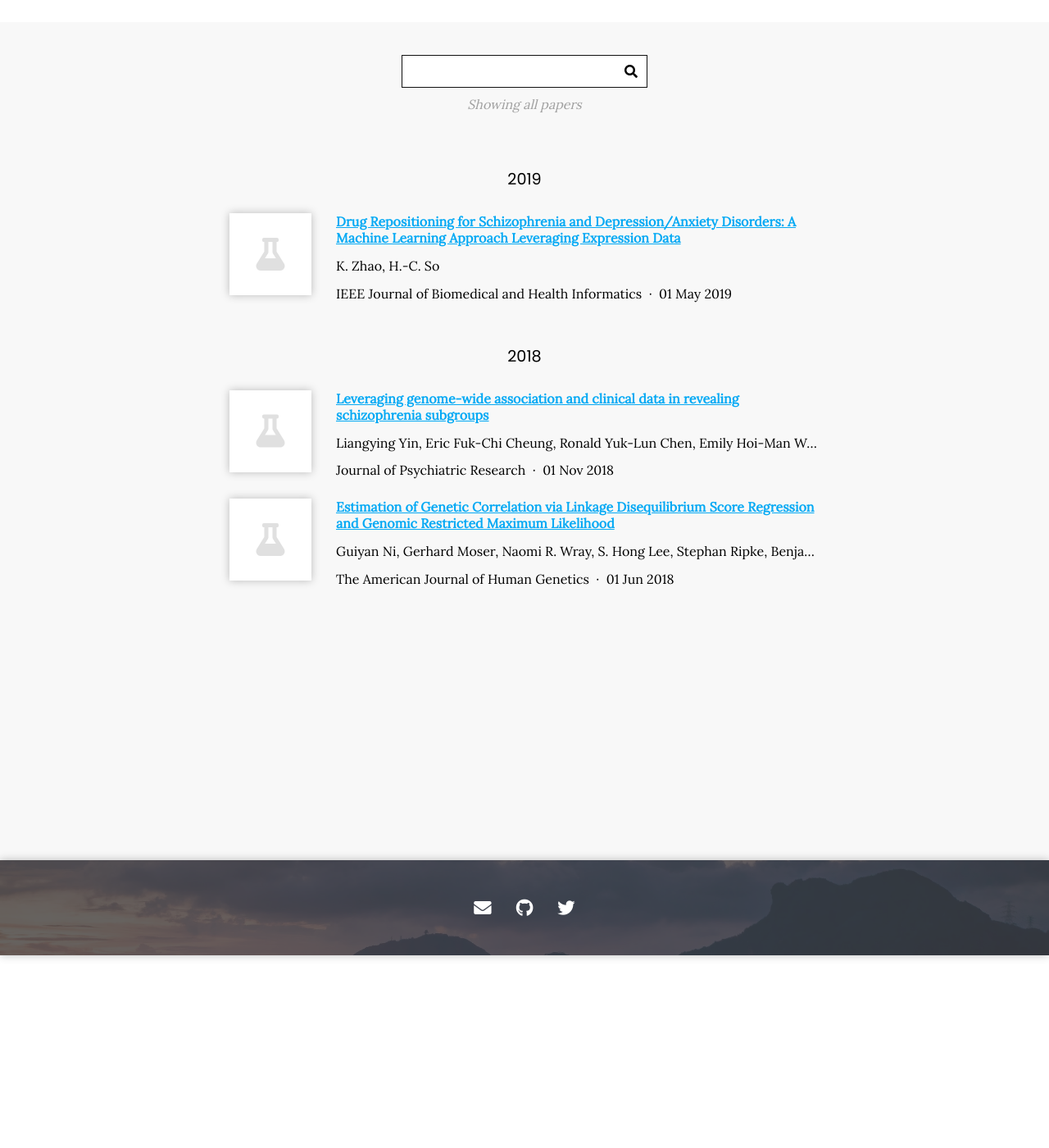
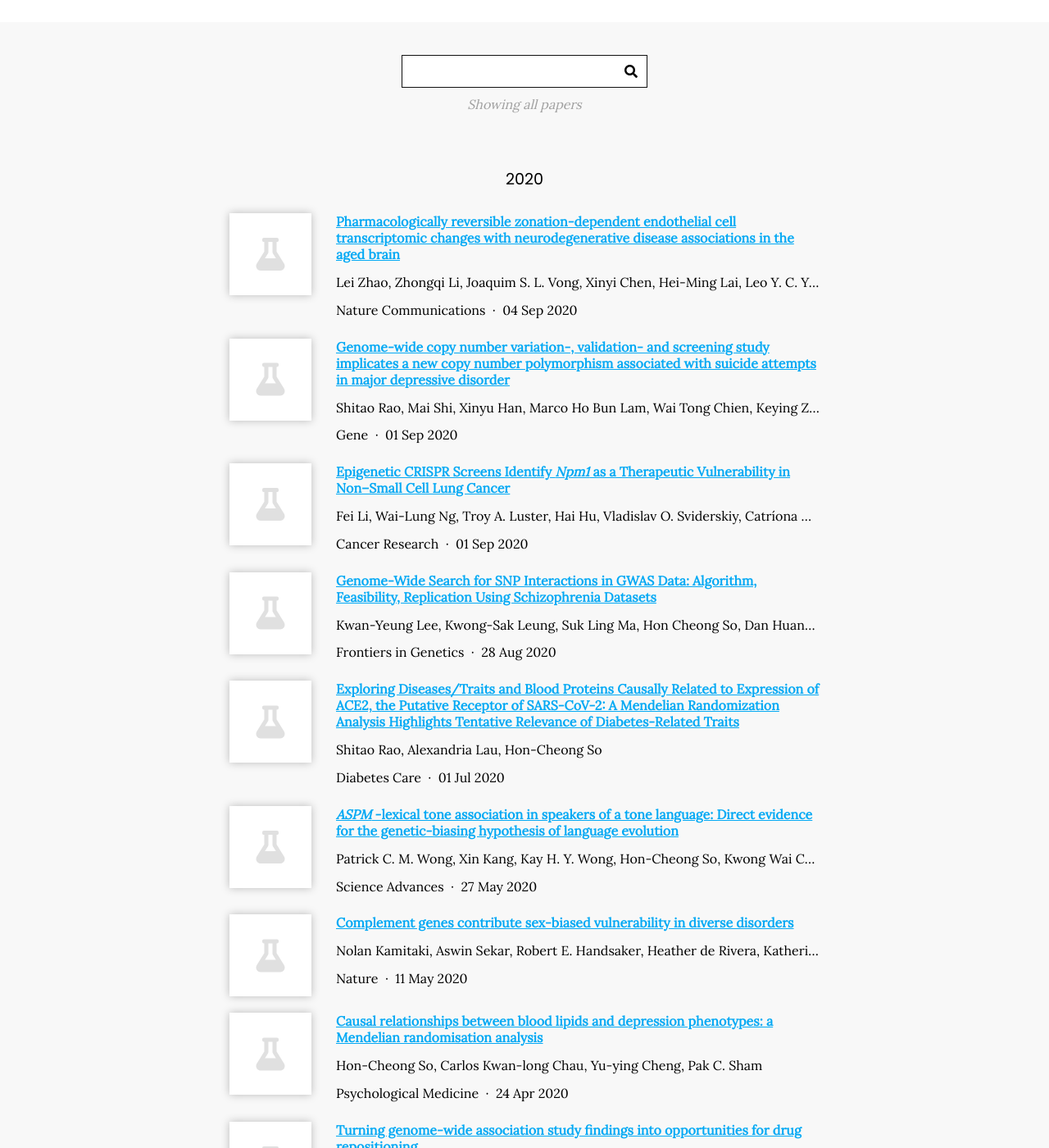
Before and after one commit to Carlos-Chau/so-lab, a Jekyll site: the page built from research/index.md, in a window 1280 px wide and 1400 px high, scrolled down 235 px. Shown: the whole window at 82% size. Built offline with Jekyll 4.4.1, drawn with Linux system fonts in a browser that asks for light colours; nearby versions of some CDN libraries; some of the changed text lies outside the part shown.

Commit message:
Update Manubot-generated citations in research data

```diff
--- a/_data/research-output.yml
+++ b/_data/research-output.yml
@@ -1,331 +1,316 @@
-- title: Estimation of Genetic Correlation via Linkage Disequilibrium Score Regression
-    and Genomic Restricted Maximum Likelihood
+- title: 'Genome-Wide Search for SNP Interactions in GWAS Data: Algorithm, Feasibility,
+    Replication Using Schizophrenia Datasets'
   authors:
-  - Guiyan Ni
-  - Gerhard Moser
-  - Naomi R. Wray
-  - S. Hong Lee
+  - Kwan-Yeung Lee
+  - Kwong-Sak Leung
+  - Suk Ling Ma
+  - Hon Cheong So
+  - Dan Huang
+  - Nelson Leung-Sang Tang
+  - Man-Hon Wong
+  publisher: Frontiers in Genetics
+  date: '2020-08-28'
+  link: https://doi.org/ghw5v6
+  id: doi:10.3389/fgene.2020.01003
+- title: Pharmacologically reversible zonation-dependent endothelial cell transcriptomic
+    changes with neurodegenerative disease associations in the aged brain
+  authors:
+  - Lei Zhao
+  - Zhongqi Li
+  - Joaquim S. L. Vong
+  - Xinyi Chen
+  - Hei-Ming Lai
+  - Leo Y. C. Yan
+  - Junzhe Huang
+  - Samuel K. H. Sy
+  - Xiaoyu Tian
+  - Yu Huang
+  - Ho Yin Edwin Chan
+  - Hon-Cheong So
+  - Wai-Lung Ng
+  - Yamei Tang
+  - Wei-Jye Lin
+  - Vincent C. T. Mok
+  - Ho Ko
+  publisher: Nature Communications
+  date: '2020-09-04'
+  link: https://doi.org/ghhnkp
+  id: doi:10.1038/s41467-020-18249-3
+- title: Turning genome-wide association study findings into opportunities for drug
+    repositioning
+  authors:
+  - Alexandria Lau
+  - Hon-Cheong So
+  publisher: Computational and Structural Biotechnology Journal
+  date: '2020-01-01'
+  link: https://doi.org/ghw5v7
+  id: doi:10.1016/j.csbj.2020.06.015
+- title: "Epigenetic CRISPR Screens Identify <i>Npm1</i> as a Therapeutic Vulnerability\
+    \ in Non\u2013Small Cell Lung Cancer"
+  authors:
+  - Fei Li
+  - Wai-Lung Ng
+  - Troy A. Luster
+  - Hai Hu
+  - Vladislav O. Sviderskiy
+  - "Catr\xEDona M. Dowling"
+  - Kate E.R. Hollinshead
+  - Paula Zouitine
+  - Hua Zhang
+  - Qingyuan Huang
+  - Michela Ranieri
+  - Wei Wang
+  - Zhaoyuan Fang
+  - Ting Chen
+  - Jiehui Deng
+  - Kai Zhao
+  - Hon-Cheong So
+  - Alireza Khodadadi-Jamayran
+  - Mousheng Xu
+  - Angeliki Karatza
+  - Val Pyon
+  - Shuai Li
+  - Yuanwang Pan
+  - Kristen Labbe
+  - Christina Almonte
+  - John T. Poirier
+  - George Miller
+  - Richard Possemato
+  - Jun Qi
+  - Kwok-Kin Wong
+  publisher: Cancer Research
+  date: '2020-09-01'
+  link: https://doi.org/ghw5v8
+  id: doi:10.1158/0008-5472.CAN-19-3782
+- title: Genome-wide copy number variation-, validation- and screening study implicates
+    a new copy number polymorphism associated with suicide attempts in major depressive
+    disorder
+  authors:
+  - Shitao Rao
+  - Mai Shi
+  - Xinyu Han
+  - Marco Ho Bun Lam
+  - Wai Tong Chien
+  - Keying Zhou
+  - Guangming Liu
+  - Yun Kwok Wing
+  - Hon-Cheong So
+  - Mary Miu Yee Waye
+  publisher: Gene
+  date: '2020-09-01'
+  link: https://doi.org/gg2t45
+  id: doi:10.1016/j.gene.2020.144901
+- title: '<i>ASPM</i> -lexical tone association in speakers of a tone language: Direct
+    evidence for the genetic-biasing hypothesis of language evolution'
+  authors:
+  - Patrick C. M. Wong
+  - Xin Kang
+  - Kay H. Y. Wong
+  - Hon-Cheong So
+  - Kwong Wai Choy
+  - Xiujuan Geng
+  publisher: Science Advances
+  date: '2020-05-27'
+  link: https://doi.org/ggxwrb
+  id: doi:10.1126/sciadv.aba5090
+- title: Complement genes contribute sex-biased vulnerability in diverse disorders
+  authors:
+  - Nolan Kamitaki
+  - Aswin Sekar
+  - Robert E. Handsaker
+  - Heather de Rivera
+  - Katherine Tooley
+  - David L. Morris
+  - Kimberly E. Taylor
+  - Christopher W. Whelan
+  - Philip Tombleson
+  - Loes M. Olde Loohuis
+  - Michael Boehnke
+  - Robert P. Kimberly
+  - Kenneth M. Kaufman
+  - John B. Harley
+  - Carl D. Langefeld
+  - Christine E. Seidman
+  - Michele T. Pato
+  - Carlos N. Pato
+  - Roel A. Ophoff
+  - Robert R. Graham
+  - Lindsey A. Criswell
+  - Timothy J. Vyse
+  - Steven A. McCarroll
+  - ' '
+  publisher: Nature
+  date: '2020-05-11'
+  link: https://doi.org/ggvnnz
+  id: doi:10.1038/s41586-020-2277-x
+- title: 'Exploring Diseases/Traits and Blood Proteins Causally Related to Expression
+    of ACE2, the Putative Receptor of SARS-CoV-2: A Mendelian Randomization Analysis
+    Highlights Tentative Relevance of Diabetes-Related Traits'
+  authors:
+  - Shitao Rao
+  - Alexandria Lau
+  - Hon-Cheong So
+  publisher: Diabetes Care
+  date: '2020-07-01'
+  link: https://doi.org/ggxz79
+  id: doi:10.2337/dc20-0643
+- title: 'Causal relationships between blood lipids and depression phenotypes: a Mendelian
+    randomisation analysis'
+  authors:
+  - Hon-Cheong So
+  - Carlos Kwan-long Chau
+  - Yu-ying Cheng
+  - Pak C. Sham
+  publisher: Psychological Medicine
+  date: '2020-04-24'
+  link: https://doi.org/ghw5v9
+  id: doi:10.1017/S0033291720000951
+- title: Analysis of genome-wide association data highlights candidates for drug repositioning
+    in psychiatry
+  authors:
+  - Hon-Cheong So
+  - Carlos Kwan-Long Chau
+  - Wan-To Chiu
+  - Kin-Sang Ho
+  - Cho-Pong Lo
+  - Stephanie Ho-Yue Yim
+  - Pak-Chung Sham
+  publisher: Nature Neuroscience
+  date: '2017-08-14'
+  link: https://doi.org/gbrssh
+  id: doi:10.1038/nn.4618
+- title: Sustainability of treatment effect of a 3-year early intervention programme
+    for first-episode psychosis
+  authors:
+  - Wing Chung Chang
+  - Vivian Wing Yan Kwong
+  - Emily Sin Kei Lau
+  - Hon Cheong So
+  - Corine Sau Man Wong
+  - Gloria Hoi Kei Chan
+  - Olivia Tsz Ting Jim
+  - Christy Lai Ming Hui
+  - Sherry Kit Wa Chan
+  - Edwin Ho Ming Lee
+  - Eric Yu Hai Chen
+  publisher: British Journal of Psychiatry
+  date: '2018-01-02'
+  link: https://doi.org/gbm6z6
+  id: doi:10.1192/bjp.bp.117.198929
+- title: Genetic correlation between amyotrophic lateral sclerosis and schizophrenia
+  authors:
+  - Russell L. McLaughlin
+  - Dick Schijven
+  - Wouter van Rheenen
+  - Kristel R. van Eijk
+  - "Margaret O\u2019Brien"
+  - "Ren\xE9 S. Kahn"
+  - Roel A. Ophoff
+  - An Goris
+  - Daniel G. Bradley
+  - Ammar Al-Chalabi
+  - Leonard H. van den Berg
+  - Jurjen J. Luykx
+  - Orla Hardiman
+  - Jan H. Veldink
+  - ' '
+  - ' '
+  publisher: Nature Communications
+  date: '2017-03-21'
+  link: https://doi.org/ggh638
+  id: doi:10.1038/ncomms14774
+- title: Improving polygenic risk prediction from summary statistics by an empirical
+    Bayes approach
+  authors:
+  - Hon-Cheong So
+  - Pak C. Sham
+  publisher: Scientific Reports
+  date: '2017-02-01'
+  link: https://doi.org/f9px26
+  id: doi:10.1038/srep41262
+- title: 'Exploring the predictive power of polygenic scores derived from genome-wide
+    association studies: a study of 10 complex traits'
+  authors:
+  - Hon-Cheong So
+  - Pak C. Sham
+  publisher: Bioinformatics
+  date: '2017-01-08'
+  link: https://doi.org/f9zzs4
+  id: doi:10.1093/bioinformatics/btw745
+- title: "Admission Rates and Psychiatric Beds in Hong Kong, 1999\u20132014: A Population-Based\
+    \ Study"
+  authors:
+  - Edwin Ho-Ming Lee
+  - Hon-Cheong So
+  - Eric Yu-Hai Chen
+  publisher: Psychiatric Services
+  date: '2016-05-01'
+  link: https://doi.org/ghw5wb
+  id: doi:10.1176/appi.ps.201600026
+- title: 'Genetic influences on schizophrenia and subcortical brain volumes: large-scale
+    proof of concept'
+  authors:
+  - Barbara Franke
+  - Jason L Stein
   - Stephan Ripke
-  - Benjamin M. Neale
-  - Aiden Corvin
-  - James T.R. Walters
-  - Kai-How Farh
-  - Peter A. Holmans
+  - Verneri Anttila
+  - Derrek P Hibar
+  - Kimm J E van Hulzen
+  - Alejandro Arias-Vasquez
+  - Jordan W Smoller
+  - Thomas E Nichols
+  - Michael C Neale
+  - Andrew M McIntosh
   - Phil Lee
-  - Brendan Bulik-Sullivan
-  - David A. Collier
-  - Hailiang Huang
-  - Tune H. Pers
-  - Ingrid Agartz
-  - Esben Agerbo
-  - Margot Albus
-  - Madeline Alexander
-  - Farooq Amin
-  - Silviu A. Bacanu
-  - Martin Begemann
-  - Richard A. Belliveau
-  - Judit Bene
-  - Sarah E. Bergen
-  - Elizabeth Bevilacqua
-  - Tim B. Bigdeli
-  - Donald W. Black
-  - Richard Bruggeman
-  - Nancy G. Buccola
-  - Randy L. Buckner
-  - William Byerley
-  - Wiepke Cahn
-  - Guiqing Cai
-  - Dominique Campion
-  - Rita M. Cantor
-  - Vaughan J. Carr
-  - Noa Carrera
-  - Stanley V. Catts
-  - Kimberly D. Chambert
-  - Raymond C.K. Chan
-  - Ronald Y.L. Chen
-  - Eric Y.H. Chen
-  - Wei Cheng
-  - Eric F.C. Cheung
-  - Siow Ann Chong
-  - C. Robert Cloninger
-  - David Cohen
-  - Nadine Cohen
-  - Paul Cormican
-  - Nick Craddock
-  - James J. Crowley
-  - David Curtis
-  - Michael Davidson
-  - Kenneth L. Davis
-  - Franziska Degenhardt
-  - Jurgen Del Favero
-  - Ditte Demontis
-  - Dimitris Dikeos
-  - Timothy Dinan
-  - Srdjan Djurovic
-  - Gary Donohoe
-  - Elodie Drapeau
-  - Jubao Duan
-  - Frank Dudbridge
-  - Naser Durmishi
-  - Peter Eichhammer
-  - Johan Eriksson
-  - Valentina Escott-Price
-  - Laurent Essioux
-  - Ayman H. Fanous
-  - Martilias S. Farrell
-  - Josef Frank
-  - Lude Franke
-  - Robert Freedman
-  - Nelson B. Freimer
-  - Marion Friedl
-  - Joseph I. Friedman
-  - Menachem Fromer
+  - Francis J McMahon
+  - Andreas Meyer-Lindenberg
+  - Manuel Mattheisen
+  - Ole A Andreassen
+  - Oliver Gruber
+  - Perminder S Sachdev
+  - "Roberto Roiz-Santia\xF1ez"
+  - Andrew J Saykin
+  - Stefan Ehrlich
+  - Karen A Mather
+  - Jessica A Turner
+  - Emanuel Schwarz
+  - Anbupalam Thalamuthu
+  - Yin Yao
+  - Yvonne Y W Ho
+  - Nicholas G Martin
+  - Margaret J Wright
+  - Michael C O'Donovan
+  - Paul M Thompson
+  - Benjamin M Neale
+  - Sarah E Medland
+  - Patrick F Sullivan
+  - ' '
+  - ' '
+  publisher: Nature Neuroscience
+  date: '2016-02-01'
+  link: https://doi.org/f3vdwg
+  id: doi:10.1038/nn.4228
+- title: Schizophrenia risk from complex variation of complement component 4
+  authors:
+  - Aswin Sekar
+  - Allison R. Bialas
+  - Heather de Rivera
+  - Avery Davis
+  - Timothy R. Hammond
+  - Nolan Kamitaki
+  - Katherine Tooley
+  - Jessy Presumey
+  - Matthew Baum
+  - Vanessa Van Doren
   - Giulio Genovese
-  - Lyudmila Georgieva
-  - Ina Giegling
-  - "Paola Giusti-Rodr\xEDguez"
-  - Stephanie Godard
-  - Jacqueline I. Goldstein
-  - Vera Golimbet
-  - Srihari Gopal
-  - Jacob Gratten
-  - Lieuwe de Haan
-  - Christian Hammer
-  - Marian L. Hamshere
-  - Mark Hansen
-  - Thomas Hansen
-  - Vahram Haroutunian
-  - Annette M. Hartmann
-  - Frans A. Henskens
-  - Stefan Herms
-  - Joel N. Hirschhorn
-  - Per Hoffmann
-  - Andrea Hofman
-  - Mads V. Hollegaard
-  - David M. Hougaard
-  - Masashi Ikeda
-  - Inge Joa
-  - "Antonio Juli\xE1"
-  - "Ren\xE9 S. Kahn"
-  - Luba Kalaydjieva
-  - Sena Karachanak-Yankova
-  - Juha Karjalainen
-  - David Kavanagh
-  - Matthew C. Keller
-  - James L. Kennedy
-  - Andrey Khrunin
-  - Yunjung Kim
-  - Janis Klovins
-  - James A. Knowles
-  - Bettina Konte
-  - Vaidutis Kucinskas
-  - Zita Ausrele Kucinskiene
-  - Hana Kuzelova-Ptackova
-  - "Anna K. K\xE4hler"
-  - Claudine Laurent
-  - Jimmy Lee Chee Keong
-  - Sophie E. Legge
-  - Bernard Lerer
-  - Miaoxin Li
-  - Tao Li
-  - Kung-Yee Liang
-  - Jeffrey Lieberman
-  - Svetlana Limborska
-  - Carmel M. Loughland
-  - Jan Lubinski
-  - "Jouko L\xF6nnqvist"
-  - Milan Macek
-  - Patrik K.E. Magnusson
-  - Brion S. Maher
-  - Wolfgang Maier
-  - Jacques Mallet
-  - Sara Marsal
-  - Manuel Mattheisen
-  - Morten Mattingsda
-  - Robert W. McCarley
-  - Colm McDonald
-  - Andrew M. McIntosh
-  - Sandra Meier
-  - Carin J. Meijer
-  - Bela Melegh
-  - Ingrid Melle
-  - Raquelle I. Mesholam-Gately
-  - Andres Metspalu
-  - Patricia T. Michie
-  - Lili Milani
-  - Vihra Milanova
-  - Younes Mokrab
-  - Derek W. Morris
-  - Ole Mors
-  - Kieran C. Murphy
-  - Robin M. Murray
-  - Inez Myin-Germeys
-  - "Bertram M\xFCller-Myhsok"
-  - Mari Nelis
-  - Igor Nenadic
-  - Deborah A. Nertney
-  - Gerald Nestadt
-  - Kristin K. Nicodemus
-  - Liene Nikitina-Zake
-  - Laura Nisenbaum
-  - Annelie Nordin
-  - "Eadbhard O\u2019Callaghan"
-  - "Colm O\u2019Dushlaine"
-  - "F. Anthony O\u2019Neill"
-  - Sang-Yun Oh
-  - Ann Olinc
-  - Line Olsen
-  - Jim Van Os
-  - Christos Pantelis
-  - George N. Papadimitriou
-  - Sergi Papio
-  - Elena Parkhomenko
-  - Michele T. Pato
-  - Tiina Paunio
-  - Milica Pejovic-Milovancevic
-  - Diana O. Perkins
-  - "Olli Pietil\xE4inenl"
-  - Jonathan Pimm
-  - Andrew J. Pocklington
-  - John Powell
-  - Alkes Price
-  - Ann E. Pulver
-  - Shaun M. Purcell
-  - Digby Quested
-  - Henrik B. Rasmussen
-  - Abraham Reichenberg
-  - Mark A. Reimers
-  - Alexander L. Richards
-  - Joshua L. Roffman
-  - Panos Roussos
-  - Douglas M. Ruderfer
-  - Veikko Salomaa
-  - Alan R. Sanders
-  - Ulrich Schall
-  - Christian R. Schubert
-  - Thomas G. Schulze
-  - Sibylle G. Schwab
-  - Edward M. Scolnick
-  - Rodney J. Scott
-  - Larry J. Seidman
-  - Jianxin Shi
-  - Engilbert Sigurdsson
-  - Teimuraz Silagadze
-  - Jeremy M. Silverman
-  - Kang Sim
-  - Petr Slominsky
-  - Jordan W. Smoller
-  - Hon-Cheong So
-  - Chris C.A. Spencer
-  - Eli A. Stah
-  - Hreinn Stefansson
-  - Stacy Steinberg
-  - Elisabeth Stogmann
-  - Richard E. Straub
-  - Eric Strengman
-  - Jana Strohmaier
-  - T. Scott Stroup
-  - Mythily Subramaniam
-  - Jaana Suvisaari
-  - Dragan M. Svrakic
-  - Jin P. Szatkiewicz
-  - "Erik S\xF6derman"
-  - Srinivas Thirumalai
-  - Draga Toncheva
-  - Sarah Tosato
-  - Juha Veijola
-  - John Waddington
-  - Dermot Walsh
-  - Dai Wang
-  - Qiang Wang
-  - Bradley T. Webb
-  - Mark Weiser
-  - Dieter B. Wildenauer
-  - Nigel M. Williams
-  - Stephanie Williams
-  - Stephanie H. Witt
-  - Aaron R. Wolen
-  - Emily H.M. Wong
-  - Brandon K. Wormley
-  - Hualin Simon Xi
-  - Clement C. Zai
-  - Xuebin Zheng
-  - Fritz Zimprich
-  - Kari Stefansson
-  - Peter M. Visscher
-  - Rolf Adolfsson
-  - Ole A. Andreassen
-  - Douglas H.R. Blackwood
-  - Elvira Bramon
-  - Joseph D. Buxbaum
-  - "Anders D. B\xF8rglum"
-  - Sven Cichon
-  - Ariel Darvasi
-  - Enrico Domenici
-  - Hannelore Ehrenreich
-  - "T\xF5nu Esko"
-  - Pablo V. Gejman
-  - Michael Gill
-  - Hugh Gurling
-  - Christina M. Hultman
-  - Nakao Iwata
-  - Assen V. Jablensky
-  - "Erik G. J\xF6nsson"
-  - Kenneth S. Kendler
-  - George Kirov
-  - Jo Knight
-  - Todd Lencz
-  - Douglas F. Levinson
-  - Qingqin S. Li
-  - Jianjun Liu
-  - Anil K. Malhotra
-  - Steven A. McCarrol
-  - Andrew McQuillin
-  - Jennifer L. Moran
-  - Preben B. Mortensen
-  - Bryan J. Mowry
-  - "Markus M. N\xF6then"
-  - Roel A. Ophoff
-  - Michael J. Owen
-  - Aarno Palotie
-  - Carlos N. Pato
-  - Tracey L. Petryshen
-  - Danielle Posthuma
-  - Marcella Rietsche
-  - Brien P. Riley
-  - Dan Rujescu
-  - Pak C. Sham
-  - Pamela Sklar
-  - David St Clair
-  - Daniel R. Weinberger
-  - Jens R. Wendland
-  - Thomas Werge
+  - Samuel A. Rose
+  - Robert E. Handsaker
   - Mark J. Daly
-  - Patrick F. Sullivan
-  - "Michael C. O\u2019Donovan"
-  publisher: The American Journal of Human Genetics
-  date: '2018-06-01'
-  link: http://dx.doi.org/10.1016/j.ajhg.2018.03.021
-  id: http://dx.doi.org/10.1016/j.ajhg.2018.03.021
-- title: 'Drug Repositioning for Schizophrenia and Depression/Anxiety Disorders: A
-    Machine Learning Approach Leveraging Expression Data'
-  authors:
-  - K. Zhao
-  - H.-C. So
-  publisher: IEEE Journal of Biomedical and Health Informatics
-  date: '2019-05-01'
-  link: http://dx.doi.org/10.1109/JBHI.2018.2856535
-  id: http://dx.doi.org/10.1109/JBHI.2018.2856535
-- title: Leveraging genome-wide association and clinical data in revealing schizophrenia
-    subgroups
-  authors:
-  - Liangying Yin
-  - Eric Fuk-Chi Cheung
-  - Ronald Yuk-Lun Chen
-  - Emily Hoi-Man Wong
-  - Pak-Chung Sham
-  - Hon-Cheong So
-  publisher: Journal of Psychiatric Research
-  date: '2018-11-01'
-  link: http://dx.doi.org/10.1016/j.jpsychires.2018.09.010
-  id: http://dx.doi.org/10.1016/j.jpsychires.2018.09.010
+  - Michael C. Carroll
+  - Beth Stevens
+  - Steven A. McCarroll
+  - ' '
+  publisher: Nature
+  date: '2016-01-27'
+  link: https://doi.org/f3t7td
+  id: doi:10.1038/nature16549
```
